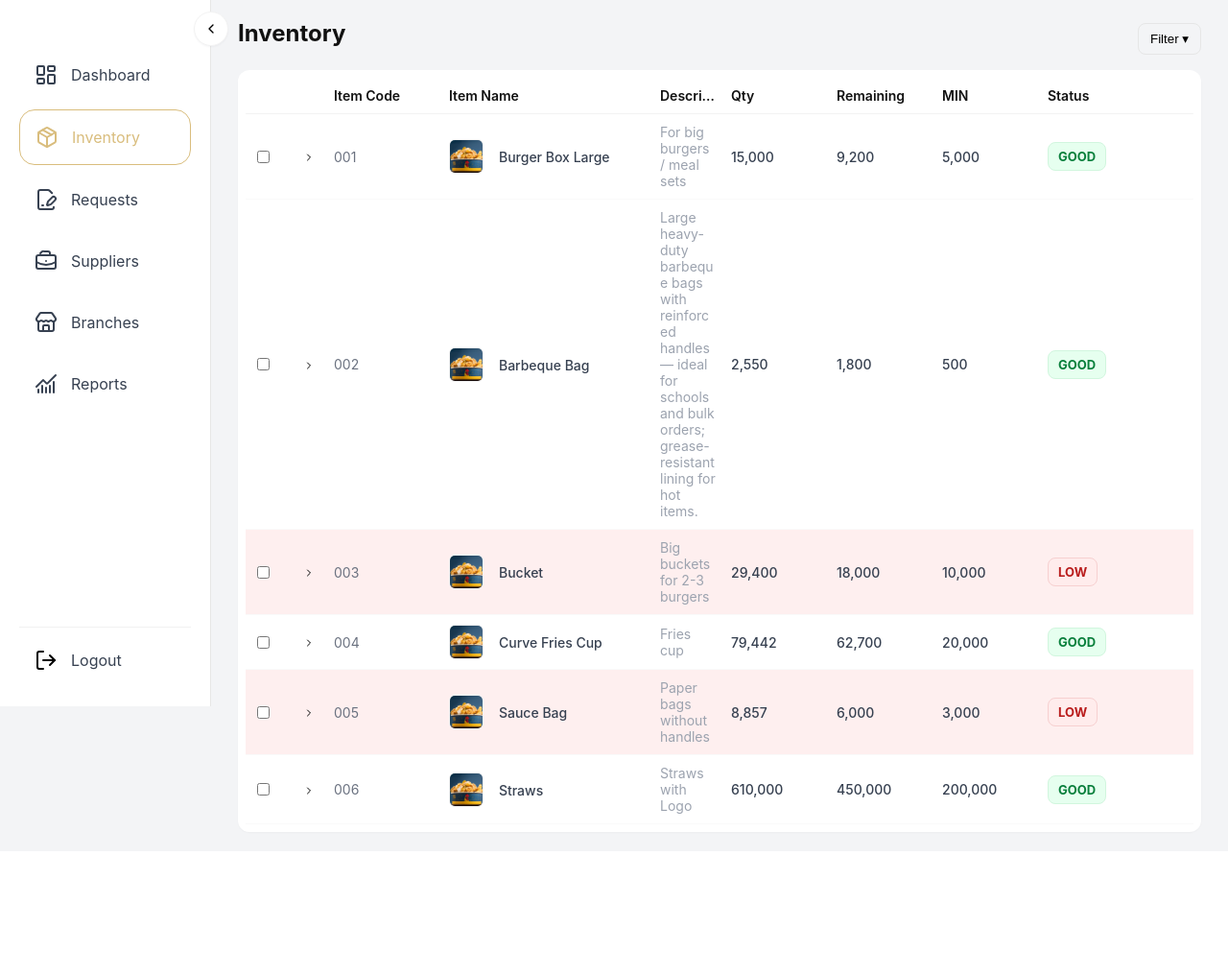
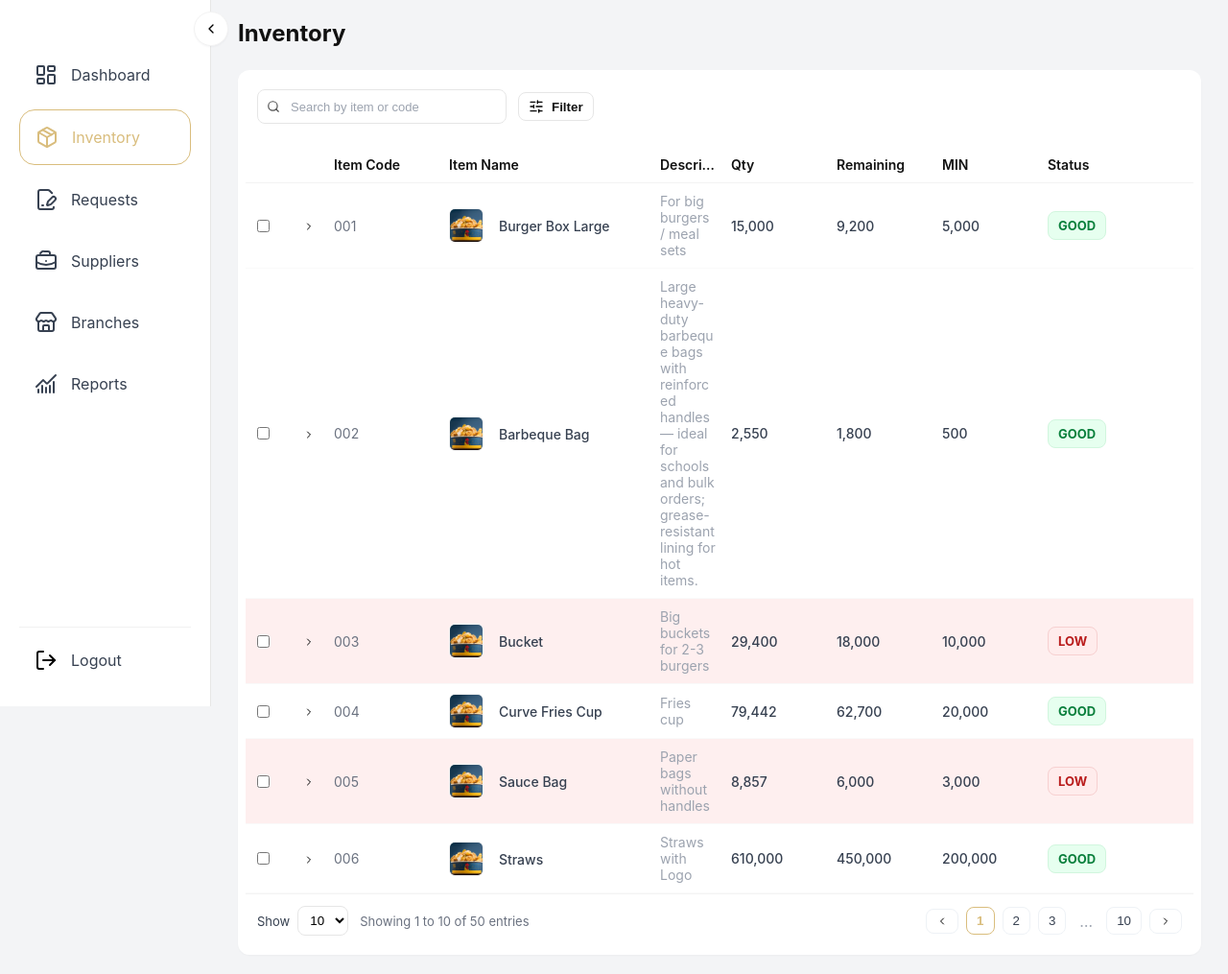
Before and after one commit to ysabellelenon/maa-inventory, a Django app: page /inventory/ in a window 1280 px wide. Shown: the part 64-1079 px from the top of the page at 96% size. Before the commit the page ends 933 px from the top, so only its background shows below. Run offline with Django 5.2, Linux system fonts and the light colour scheme.

Commit message:
Enhance design of Inventory table to be similar to Requests table

```diff
--- a/maainventory/templates/maainventory/inventory.html
+++ b/maainventory/templates/maainventory/inventory.html
@@ -8,13 +8,22 @@
 {% block content %}
   <div class="page-header inventory-header">
     <h2>Inventory</h2>
-    <div class="header-actions">
-      <button class="btn-filter">Filter ▾</button>
-    </div>
   </div>
 
   <div class="inventory-container">
     <div class="inventory-card">
+      <div class="table-actions">
+        <div class="table-actions-left">
+          <div class="table-search">
+            <img src="{% static 'icons/search.svg' %}" class="table-search-icon" alt="Search" />
+            <input class="table-search-input" placeholder="Search by item or code" aria-label="Search inventory" />
+          </div>
+          <button class="btn-filter">
+            <img src="{% static 'icons/filter.svg' %}" alt="" />
+            <span>Filter</span>
+          </button>
+        </div>
+      </div>
       <table class="inventory-table">
         <thead>
           <tr>
@@ -73,6 +82,33 @@
           {% endfor %}
         </tbody>
       </table>
+      <div class="table-footer">
+        <div class="table-footer-left">
+          <label class="show-label">Show
+            <select class="page-size" aria-label="Results per page">
+              <option value="10" selected>10</option>
+              <option value="25">25</option>
+              <option value="50">50</option>
+            </select>
+          </label>
+          <span class="entries-info">Showing 1 to 10 of 50 entries</span>
+        </div>
+        <div class="table-footer-right">
+          <nav class="pagination" aria-label="Pagination">
+            <button class="page-prev" aria-label="Previous page">
+              <img src="{% static 'icons/chevron-left.svg' %}" alt="Prev" />
+            </button>
+            <button class="page-num active" aria-current="page">1</button>
+            <button class="page-num">2</button>
+            <button class="page-num">3</button>
+            <span class="page-dots">…</span>
+            <button class="page-num">10</button>
+            <button class="page-next" aria-label="Next"">
+              <img src="{% static 'icons/chevron-right.svg' %}" alt="Next" />
+            </button>
+          </nav>
+        </div>
+      </div>
     </div>
   </div>
 
--- a/static/css/inventory.css
+++ b/static/css/inventory.css
@@ -2,8 +2,38 @@
 .inventory-header{display:flex;align-items:center;justify-content:space-between;margin-bottom:12px;}
 .header-actions .btn-filter{background:#f3f4f6;border:1px solid #e6e6e6;padding:8px 12px;border-radius:8px;cursor:pointer;}
 
-/* Filter button inside table container */
-.inventory-card .table-actions{display:flex;justify-content:flex-end;padding:12px 12px 12px 12px;margin-bottom:12px;}
+.inventory-card .table-actions{display:flex;justify-content:flex-start;padding:12px 12px 12px 12px;margin-bottom:12px;}
+.inventory-card .table-actions-left{display:flex;align-items:center;gap:12px;}
+.table-search{position:relative;display:inline-block;}
+.table-search-icon{position:absolute;left:10px;top:50%;transform:translateY(-50%);width:14px;height:14px;opacity:0.7;}
+.table-search-input{
+  width:260px;
+  box-sizing:border-box;
+  padding:0 12px 0 34px;
+  height:36px;
+  border-radius:8px;
+  border:1px solid #e6e6e6;
+  background:#fff;
+  font-size:14px;
+}
+.table-search-input::placeholder{font-size:13px;color:#9ca3af;}
+.inventory-card .table-footer{
+  display:flex;
+  justify-content:space-between;
+  align-items:center;
+  padding:12px;
+  border-top:1px solid #f3f3f3;
+  gap:12px;
+}
+.table-footer-left{display:flex;align-items:center;gap:12px;}
+.table-footer-left .show-label{font-size:13px;color:#374151;display:flex;align-items:center;gap:8px;}
+.table-footer-left .page-size{padding:6px 8px;border-radius:8px;border:1px solid #e6e6e6;background:#fff;}
+.table-footer-left .entries-info{color:#6b7280;font-size:13px;}
+.table-footer-right .pagination{display:flex;align-items:center;gap:8px;}
+.pagination button{background:#fff;border:1px solid #eef2f6;padding:6px 10px;border-radius:8px;cursor:pointer;color:#374151;}
+.pagination button img{width:12px;height:12px;display:block;}
+.pagination .page-num.active{border:1.5px solid #D9BD7D;color:#D9BD7D;font-weight:600;}
+.pagination .page-dots{padding:0 6px;color:#9ca3af;}
 .inventory-card .btn-filter{
   background:#ffffff;
   border:1px solid #e6e6e6;
```
